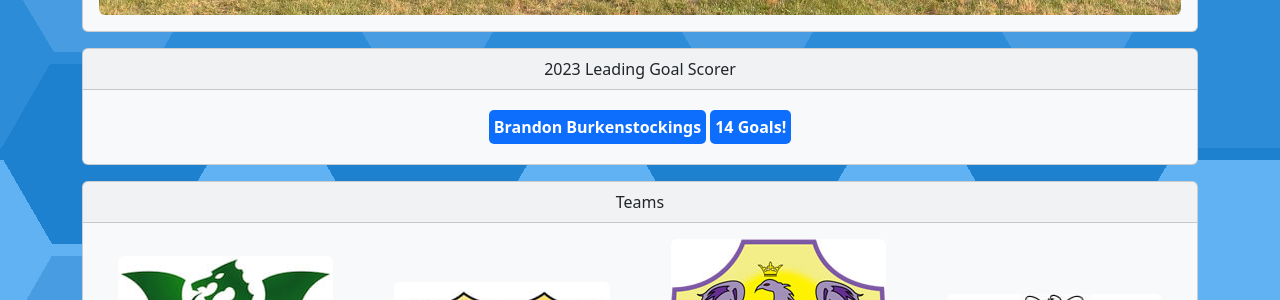
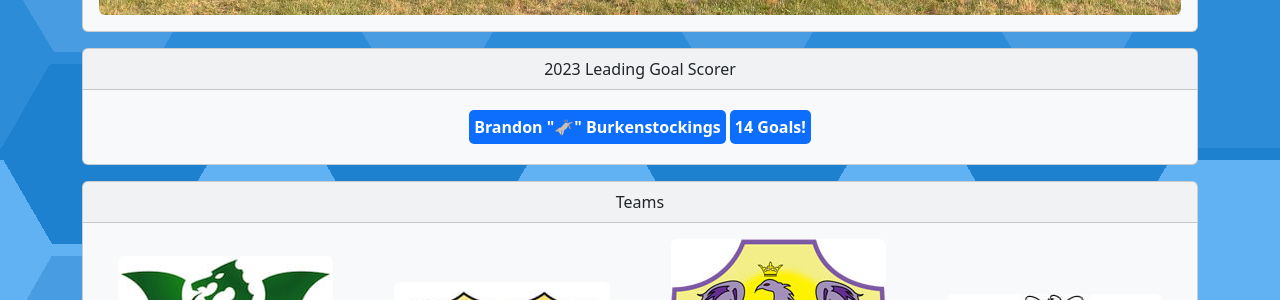
Before and after one commit to goddard-soccer/goddard-soccer.github.io, a Jekyll site: the page built from index.md, in a window 1280 px wide. Shown: the part 784-1084 px from the top of the page. Built offline with Jekyll 4.4.1, drawn with Linux system fonts in a browser that asks for light colours.

Commit message:
home page

```diff
--- a/index.md
+++ b/index.md
@@ -28,7 +28,7 @@ title: Home
 
 <table>
     <tr>
-        <th>Brandon Burkenstockings</th>
+        <th>Brandon "🫏" Burkenstockings</th>
         <th>14 Goals!</th>
     </tr>
 </table>
```
